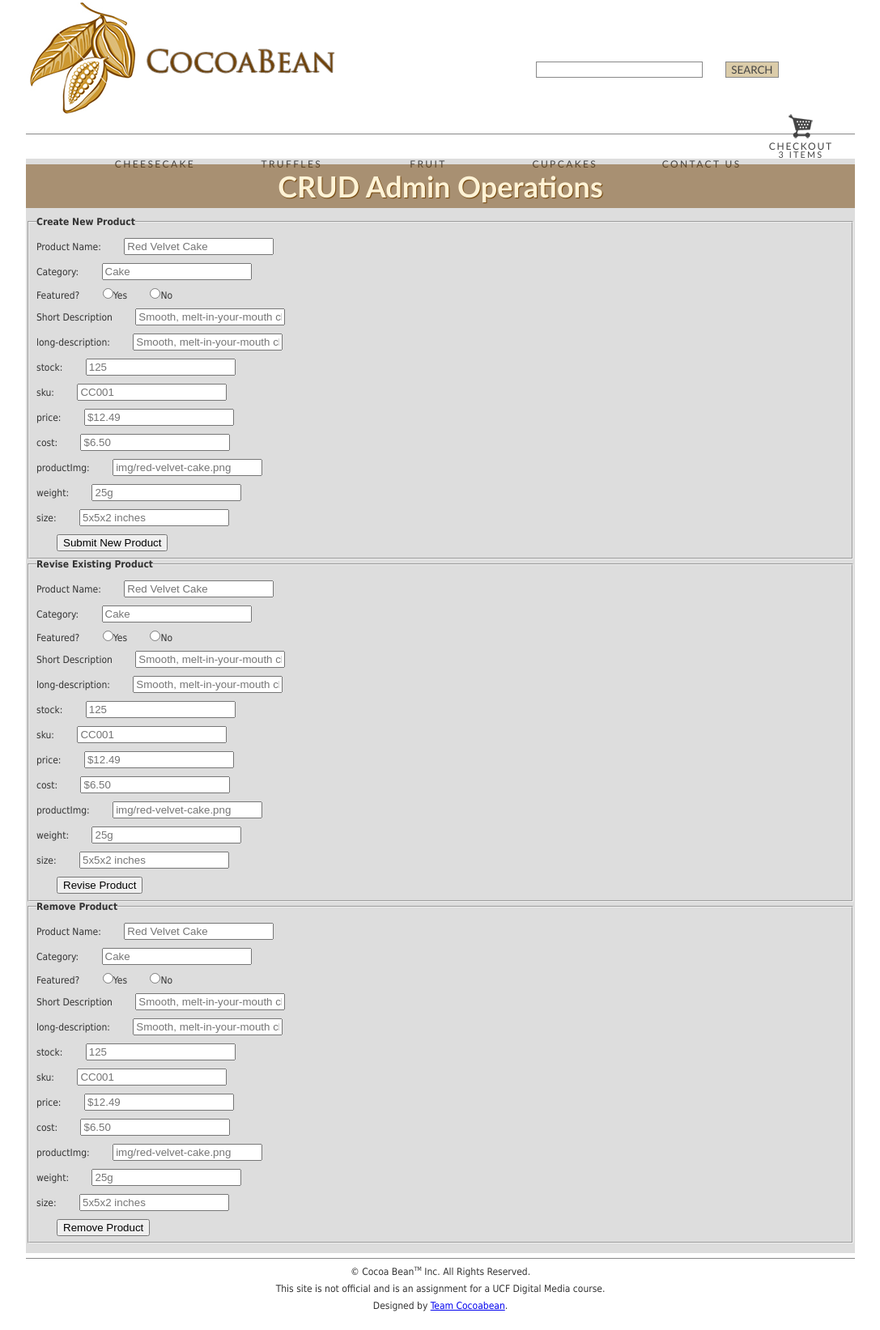
After one commit to Takarou/cocoabean, a PHP site: page /crud.php in a window 1280 px wide. The commit adds this page. Shown: the whole page at 81% size, without its empty margins (96-1183 px from the left). Run offline with PHP 8.4, Linux system fonts and the light colour scheme.

Commit message:
Added CRUD forms, made Google Analytics script external

```diff
--- /dev/null
+++ b/crud.php
@@ -0,0 +1,119 @@
+<!DOCTYPE html>
+<html>
+<head>
+	<title>Cocoa Bean CRUD</title>
+	<meta charset='utf-8'>
+
+	<link rel="stylesheet" href="css/style.css" media="screen" />
+
+	<script type="text/javascript" src="js/google-analytics.js"></script>
+</head>
+<body id="crud">
+
+	<?php include 'php-includes/header-include.php'; ?>
+
+	<div class="content">
+		<div class="container">
+		<h2>CRUD Admin Operations</h2>
+
+		<!-- id(auto) 	featured 	productName 	sDesc 	lDesc 	category 	sku 	stock 	cost 	price 	productImg 	weight 	size -->
+		<!-- MAKE NEW PRODUCT FORM -->
+		<form action="">
+			<fieldset>
+				<legend>Create New Product</legend>
+
+				<label for="productName">Product Name:</label>
+				<input type="text" id="productName" placeholder="Red Velvet Cake"></input><br/>
+
+				<label for="category">Category:</label>
+				<input type="text" id="category" placeholder="Cake"></input><br/>
+
+				<label for="isFeatured">Featured?</label>
+				<input type="radio" id="isFeatured" value="Yes">Yes</input>
+				<input type="radio" id="isFeatured" value="No"></input>No<br>
+
+				<label for="sdesc">Short Description</label>
+				<input type="text" id="sdesc" placeholder="Smooth, melt-in-your-mouth chocolate with almond creme."></input><br/>
+
+				long-description: <input type="text" placeholder="Smooth, melt-in-your-mouth chocolate with almond creme with full descriptive text and all the bells and whistles."></input><br/>
+				stock: <input type="text" placeholder="125"></input><br/>
+				sku: <input type="text" placeholder="CC001"></input><br/>
+				price: <input type="text" placeholder="$12.49"></input><br/>
+				cost: <input type="text" placeholder="$6.50"></input><br/>
+				productImg: <input type="text" placeholder="img/red-velvet-cake.png"></input><br/>
+				weight: <input type="text" placeholder="25g"></input><br/>
+				size: <input type="text" placeholder="5x5x2 inches"></input><br/>
+
+				<input type="submit" value="Submit New Product"></input><br/>
+			</fieldset>
+		</form>
+
+		<!-- REVISE PRODUCT FORM -->
+		<form action="">
+			<fieldset>
+				<legend>Revise Existing Product</legend>
+
+				<label for="productName">Product Name:</label>
+				<input type="text" id="productName" placeholder="Red Velvet Cake"></input><br/>
+
+				<label for="category">Category:</label>
+				<input type="text" id="category" placeholder="Cake"></input><br/>
+
+				<label for="isFeatured">Featured?</label>
+				<input type="radio" id="isFeatured" value="Yes">Yes</input>
+				<input type="radio" id="isFeatured" value="No"></input>No<br>
+
+				<label for="sdesc">Short Description</label>
+				<input type="text" id="sdesc" placeholder="Smooth, melt-in-your-mouth chocolate with almond creme."></input><br/>
+
+				long-description: <input type="text" placeholder="Smooth, melt-in-your-mouth chocolate with almond creme with full descriptive text and all the bells and whistles."></input><br/>
+				stock: <input type="text" placeholder="125"></input><br/>
+				sku: <input type="text" placeholder="CC001"></input><br/>
+				price: <input type="text" placeholder="$12.49"></input><br/>
+				cost: <input type="text" placeholder="$6.50"></input><br/>
+				productImg: <input type="text" placeholder="img/red-velvet-cake.png"></input><br/>
+				weight: <input type="text" placeholder="25g"></input><br/>
+				size: <input type="text" placeholder="5x5x2 inches"></input><br/>
+
+				<input type="submit" value="Revise Product"></input><br/>
+			</fieldset>
+		</form>
+
+		<!-- REMOVE PRODUCT FORM -->
+		<form action="">
+			<fieldset>
+				<legend>Remove Product</legend>
+
+				<label for="productName">Product Name:</label>
+				<input type="text" id="productName" placeholder="Red Velvet Cake"></input><br/>
+
+				<label for="category">Category:</label>
+				<input type="text" id="category" placeholder="Cake"></input><br/>
+
+				<label for="isFeatured">Featured?</label>
+				<input type="radio" id="isFeatured" value="Yes">Yes</input>
+				<input type="radio" id="isFeatured" value="No"></input>No<br>
+
+				<label for="sdesc">Short Description</label>
+				<input type="text" id="sdesc" placeholder="Smooth, melt-in-your-mouth chocolate with almond creme."></input><br/>
+
+				long-description: <input type="text" placeholder="Smooth, melt-in-your-mouth chocolate with almond creme with full descriptive text and all the bells and whistles."></input><br/>
+				stock: <input type="text" placeholder="125"></input><br/>
+				sku: <input type="text" placeholder="CC001"></input><br/>
+				price: <input type="text" placeholder="$12.49"></input><br/>
+				cost: <input type="text" placeholder="$6.50"></input><br/>
+				productImg: <input type="text" placeholder="img/red-velvet-cake.png"></input><br/>
+				weight: <input type="text" placeholder="25g"></input><br/>
+				size: <input type="text" placeholder="5x5x2 inches"></input><br/>
+
+				<input type="submit" value="Remove Product"></input><br/>
+			</fieldset>
+		</form>
+
+		</div><!--/.container-->
+	</div><!--/.content-->
+
+	<?php include 'php-includes/footer-include.php'; ?>
+
+	</body>
+</html>
--- a/css/style.css
+++ b/css/style.css
@@ -306,6 +306,19 @@ nav ul li
 	text-decoration: underline;
 }
 
+
+/* CRUD */
+#crud form legend
+{
+	font-weight: bold;
+}
+#crud form input
+{
+	margin: 10px 0 0 25px;
+}
+
+
+
 /* FOOTER */
 
 footer	{
--- /dev/null
+++ b/js/google-analytics.js
@@ -0,0 +1,10 @@
+console.log("Google Analytics loaded.");
+var _gaq = _gaq || [];
+  _gaq.push(['_setAccount', 'UA-35778705-1']);
+  _gaq.push(['_trackPageview']);
+
+  (function() {
+    var ga = document.createElement('script'); ga.type = 'text/javascript'; ga.async = true;
+    ga.src = ('https:' == document.location.protocol ? 'https://ssl' : 'http://www') + '.google-analytics.com/ga.js';
+    var s = document.getElementsByTagName('script')[0]; s.parentNode.insertBefore(ga, s);
+  })();
```
Also changed, not shown: admin.php (+7 -5 lines), cart.php (+2 -14 lines), contact.php (+2 -14 lines), index.php (+3 -15 lines), products.php (+3 -15 lines), search.php (added, +24 -0 lines).
